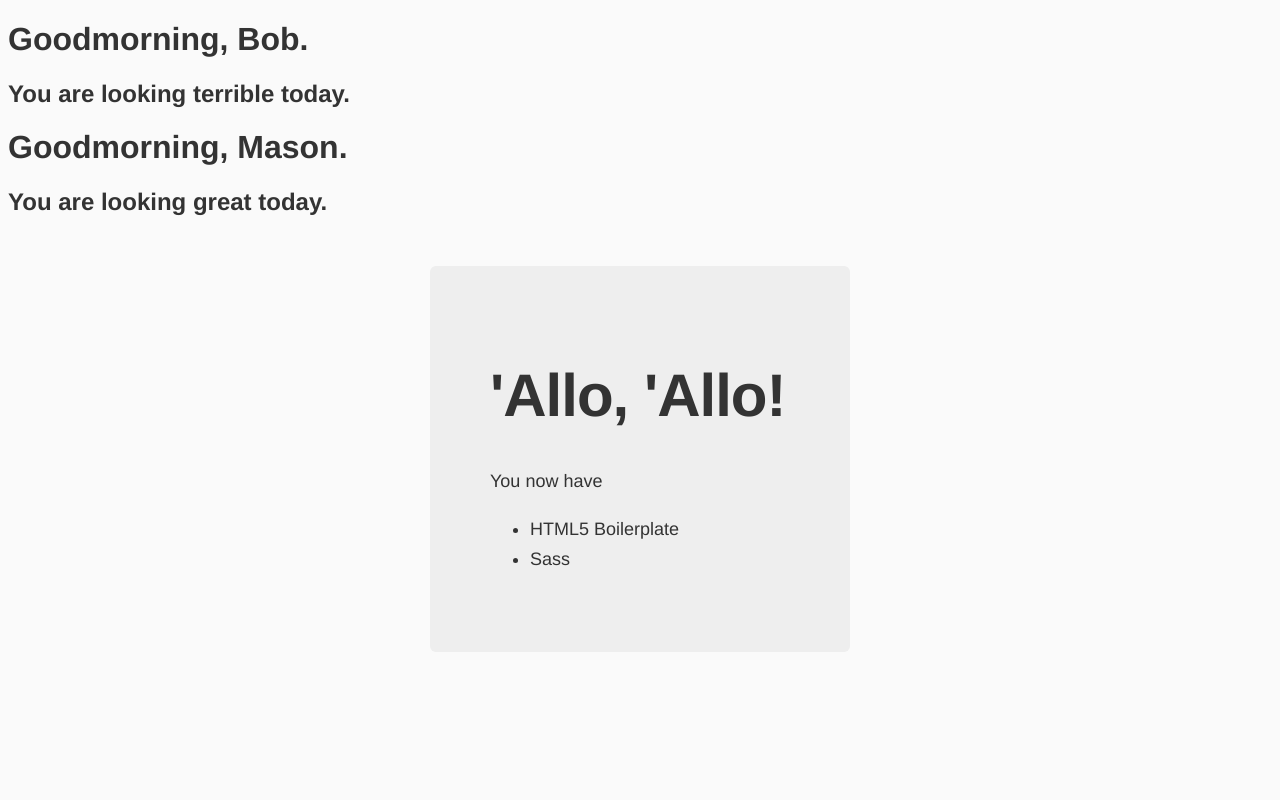
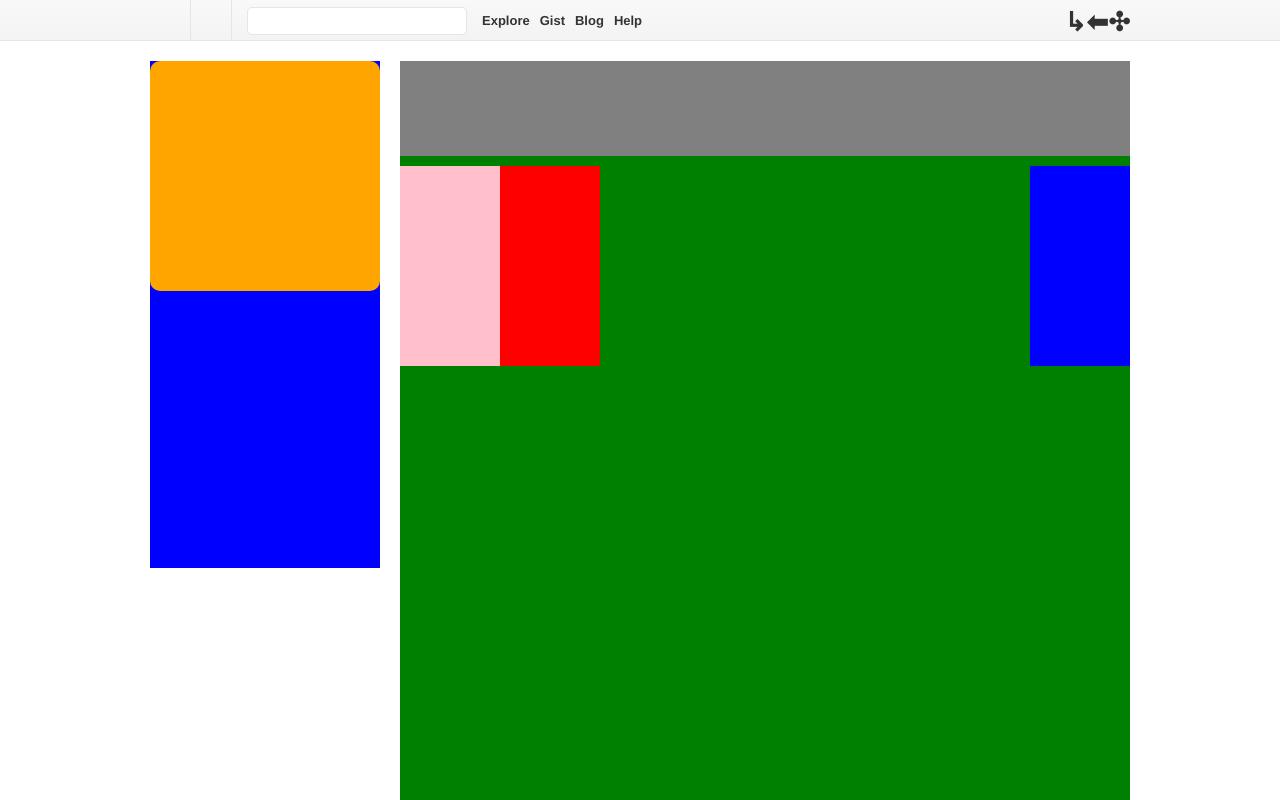
Before and after one commit to kevbost/kb-github-repo, a website: page app/index.html in a window 1280 px wide. Shown: the top 800 px of the page. Drawn offline with nearby package versions, Linux system fonts and the light colour scheme; files that its build step writes are made by us from their sources.

Commit message:
i layed out the .almost. complete framework with css, and around 14 lines of jquery that just appends some divs into the core html classes.  tried my best to keep everything clean because i know these documents will have code poured into them tomorrow.

```diff
--- a/app/index.html
+++ b/app/index.html
@@ -9,7 +9,6 @@
         <!-- Place favicon.ico and apple-touch-icon.png in the root directory -->
         <!-- build:css styles/vendor.css -->
         <!-- bower:css -->
-
         <!-- endbower -->
         <!-- endbuild -->
         <!-- build:css(.tmp) styles/main.css -->
@@ -22,15 +21,13 @@
         <![endif]-->
 
 
-        <div class="hero-unit">
-          <h1>'Allo, 'Allo!</h1>
-          <p>You now have</p>
-          <ul>
-            <li>HTML5 Boilerplate</li>
-            <li>Sass</li>
-
-          </ul>
-        </div>
+		<div class="wrapper">
+			<div class="head">
+				<div class="headContainer"></div>
+			</div>
+			<div class="container"></div>
+			<div class="foot"></div>
+		</div>
 
 		<script type="text/template" class="goodmorning-template">
   			<div class="whatever">
--- a/app/scripts/main.js
+++ b/app/scripts/main.js
@@ -705,7 +705,7 @@ var userApi = [{
     "received_events_url": "https://api.github.com/users/kevbost/received_events",
     "type": "User",
     "site_admin": false,
-    "name": "Kevin Bost",
+    "namex": "Kevin Bost",
     "company": "",
     "blog": "www.kevinbost.com",
     "location": "United States",
@@ -720,17 +720,42 @@ var userApi = [{
     "updated_at": "2014-05-14T06:56:54Z"
 }];
 
-// ====
-// Dill
-// ====
+var logoIcon = '<div class="logoIcon"></div><div class="notifications"></div><div class="nav"></div>';
+$('.headContainer').append(logoIcon);
 
-var numStarred = 0;
+var navLeft = '<div class="searchBar"></div><ul class="navLeft"><h4><li>Explore</li><li>Gist</li><li>Blog</li><li>Help</li></h4></ul>';
+$('.nav').append(navLeft);
 
-repoApi.forEach(function(repo) {
-    numStarred = numStarred + repo.stargazers_count;
-});
+var navRight = '<ul class="navRight"><h1><li>✣</li><li>⬅</li><li>↳</li></h1></ul>';
+$('.nav').append(navRight);
 
-userApi[0].starred = numStarred;
+var main = '<div class="main"></div>';
+$('.container').append(main);
+
+var sideBar = '<div class="sideBar"></div>';
+$('.container').prepend(sideBar);
+
+var profileImage = '<div class="profileImage"></div>';
+$('.sideBar').append(profileImage);
+
+var tabs = '<div class="tabs"><div class="tabs"></div><div class="reposTitle"></div><div class="reposRight"></div></div>';
+$('.main').append(tabs);
+
+var repos = '<div class="repos"><div class="reposLeft"></div><div class="reposTitle"></div><div class="reposRight"></div></div>';
+$('.main').append(repos);
+
+
+// // ====
+// // Dill
+// // ====
+
+// var numStarred = 0;
+
+// repoApi.forEach(function(repo) {
+//     numStarred = numStarred + repo.stargazers_count;
+// });
+
+// userApi[0].starred = numStarred;
 
 
 
@@ -751,23 +776,23 @@ userApi[0].starred = numStarred;
 // // Mason's Gist
 // // ============
 
-var people = [{
-    person: 'Mason',
-    feeling: 'great'
-}, {
-    person: 'Bob',
-    feeling: 'terrible'
-}];
+// var people = [{
+//     person: 'Mason',
+//     feeling: 'great'
+// }, {
+//     person: 'Bob',
+//     feeling: 'terrible'
+// }];
 
-//  function              function       string
-var goodMorningTemplate = _.template($('.goodmorning-template').text());
-people.forEach(function(person) {
+// //  function              function       string
+// var goodMorningTemplate = _.template($('.goodmorning-template').text());
+// people.forEach(function(person) {
 
-    //    string       function             object
-    var rendered = goodMorningTemplate(person);
+//     //    string       function             object
+//     var rendered = goodMorningTemplate(person);
 
-    $('body').prepend(rendered);
-});
+//     $('body').prepend(rendered);
+// });
 
 
 // ========
--- a/app/styles/main.scss
+++ b/app/styles/main.scss
@@ -1,27 +1,5 @@
 // bower:scss
 // endbower
-
-body {
-    background: #fafafa;
-    font-family: "Helvetica Neue", Helvetica, Arial, sans-serif;
-    color: #333;
-}
-
-.hero-unit {
-    margin: 50px auto 0 auto;
-    width: 300px;
-    font-size: 18px;
-    font-weight: 200;
-    line-height: 30px;
-    background-color: #eee;
-    border-radius: 6px;
-    padding: 60px;
-    h1 {
-        font-size: 60px;
-        line-height: 1;
-        letter-spacing: -1px;
-    }
-}
 
 .browsehappy {
     margin: 0.2em 0;
@@ -29,3 +7,154 @@ body {
     color: #000;
     padding: 0.2em 0;
 }
+
+body {
+    margin:0;
+    padding:0;
+    border:0;
+    // background: #fafafa;
+    font-family: "Helvetica Neue", Helvetica, Arial, sans-serif;
+    color: #333;
+    font: 13px Helvetica, arial, freesans, clean, sans-serif;
+}
+
+.wrapper {
+
+}
+
+// ===============================
+
+.head  {
+    position: relative;
+    top: 0;
+    left: 0;
+    right: 0;
+    height: 40px;
+    border-bottom: 1px solid rgb(229, 229, 229);
+    // background-color: transparent;
+    background-image: url(/images/navBG.png);
+    background-repeat: repeat-x;
+    margin-bottom: 20px;
+    .headContainer {
+        position: relative;
+        margin: 0 auto;
+        width: 980px;
+        height: 41px;
+        top:0;
+        left:0;
+        right:0;
+        .logoIcon {
+            display: inline;
+            float:left;
+            width:  40px;
+            height: 40px;
+            border-right: 1px solid rgb(229, 229, 229);
+            background-color: transparent;
+        }
+        .notifications {
+            display: inline;
+            float: left;
+            width:  40px;
+            height: 40px;
+            border-right: 1px solid rgb(229, 229, 229);
+            background-color: transparent;
+        }
+        .nav {
+            display: inline;
+            float: left;
+            height: 40px;
+            width: 898px;
+            background-color: transparent;
+            .searchBar {
+                float:left;
+                width: 218px;
+                height: 26px;
+                border: 1px solid rgb(229, 229, 229);
+                margin: 7px 15px 0px 15px;
+                border-radius: 5px;
+                background-color: white;
+            }
+            ul.navLeft li {
+                float: left;
+                padding-right: 10px;
+                margin: -4px 0 0px 0;
+                list-style-type: none;
+            }
+            ul.navRight li {
+                float: right;
+                margin: -10px 0 0px 0;
+                list-style-type: none;
+            }
+        }
+    }
+}
+
+.container  {
+    clear: both;
+    position: relative;
+    margin: 0 auto;
+    width: 980px;
+    height:1040px;
+    background-color: transparent;
+    .sideBar {
+        float:left;
+        margin: 0;
+        background-color: blue;
+        width: 230px;
+        height: 507px;
+        .profileImage {
+            position: absolute;
+            top: 0;
+            width: 230px;
+            height: 230px;
+            border-radius: 10px;
+            background-color: orange;
+        }
+        .userName {
+
+        }
+    }
+    .main {
+        float: right;
+        background-color: green;
+        width: 730px;
+        height: 1040px;
+        .tabs {
+            height: 95px;
+            background-color: grey;
+        }
+        .repos {
+            clear: both;
+            position: relative;
+            margin-top: 10px;
+            .reposLeft {
+                // position: absolute;
+                float:left;
+                width: 100px;
+                height: 200px;
+                background-color: pink;
+            }
+            .reposTitle {
+                float:left;
+                width: 100px;
+                height: 200px;
+                background-color: red;
+            }
+            .reposRight{
+                float:right;
+                width: 100px;
+                height: 200px;
+                background-color: blue;
+            }
+        }
+    }
+}
+
+.foot {
+    position: relative;
+    margin: 60px auto 0 auto;
+    width: 980px;
+    height: 100px;
+    background-color: white;
+    border-top: 1px solid rgb(229, 229, 229);
+}
```
Also changed, not shown: app/images/navBG.png (added), app/images/navBGtest.png (added).
